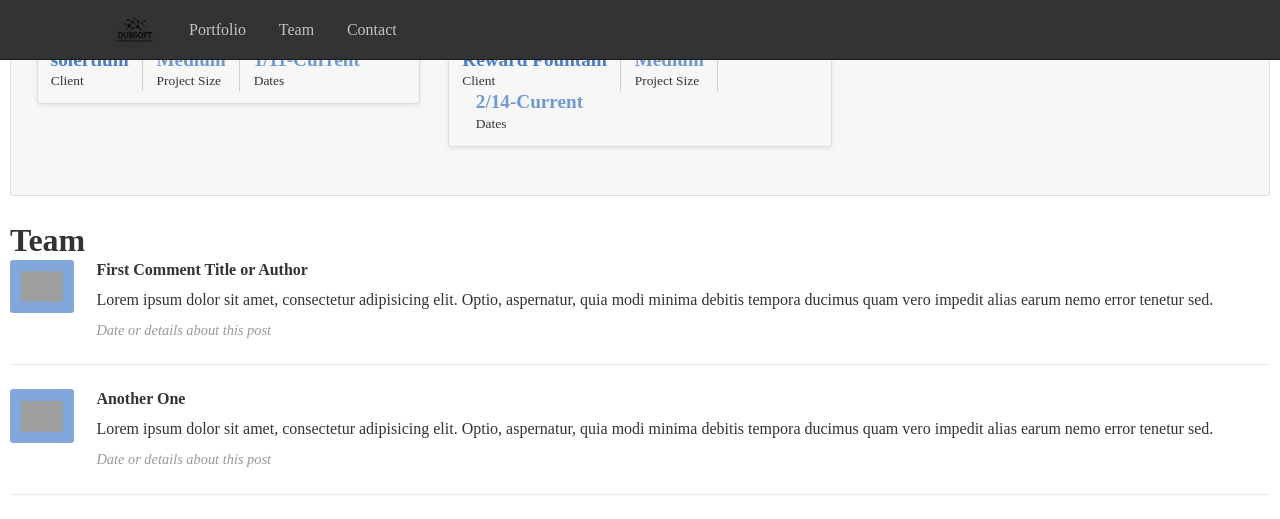
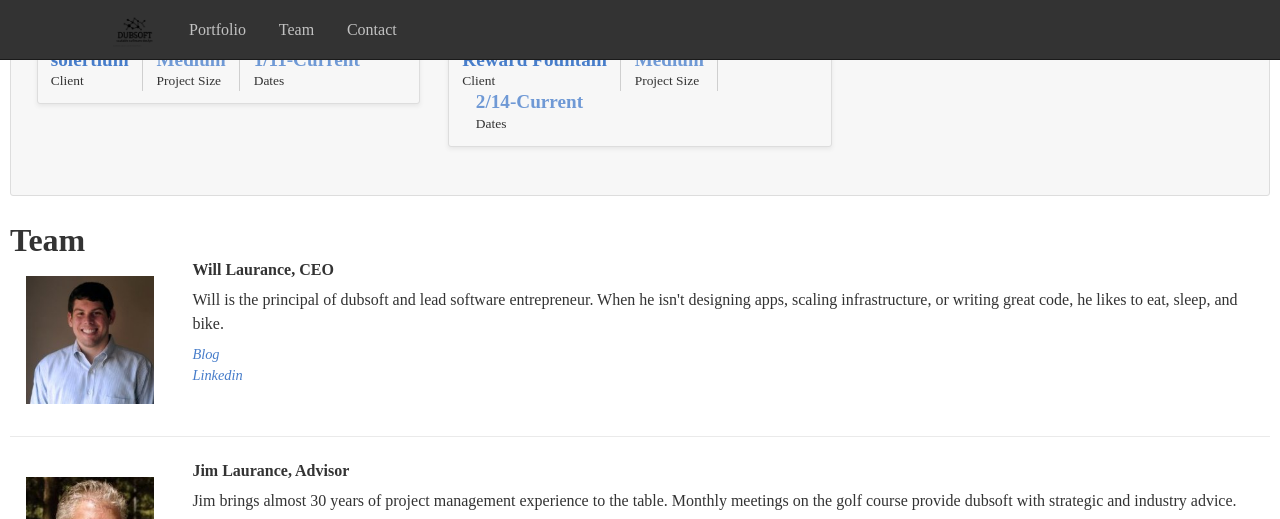
Before and after one commit to dubsoft/dubsoft-www, a Jekyll site: the page built from index.html, in a window 1280 px wide and 1400 px high, scrolled down 678 px. Shown: the top 519 px of the window. Built offline with Jekyll 4.4.1, drawn with Linux system fonts in a browser that asks for light colours; nearby versions of some CDN libraries; Markdown is read by kramdown in place of the engine named in the settings; grey boxes are pictures that could not be loaded.

Commit message:
Add team

```diff
--- a/_includes/refills/_comment.scss
+++ b/_includes/refills/_comment.scss
@@ -1,7 +1,7 @@
 .comment {
   $comment-gutter: 1.4em;
-  $comment-image-padding: .7em;
-  $comment-image-width: 4em;
+  $comment-image-padding: 1em;
+  $comment-image-width: 10em;
   $comment-color: $base-font-color;
   $comment-background: lighten($base-accent-color, 15);
   $comment-detail-color: transparentize($comment-color, .5);
@@ -27,7 +27,6 @@
       height: auto;
       border-radius: $base-border-radius;
       padding: $comment-image-padding;
-      background: $comment-background;
       display: block;
       max-width: none;
     }
--- a/_includes/team.html
+++ b/_includes/team.html
@@ -1,22 +1,25 @@
 <h2>Team</h2>
 <div class="comment">
   <div class="comment-image">
-    <img src="https://raw.githubusercontent.com/thoughtbot/refills/master/source/images/placeholder_logo_1.png" alt="Logo image">
+    <img src="/images/will.jpg" alt="Will Laurance CEO"></img>
   </div>
   <div class="comment-content">
-    <h1>First Comment Title or Author</h1>
-    <p>Lorem ipsum dolor sit amet, consectetur adipisicing elit. Optio, aspernatur, quia modi minima debitis tempora ducimus quam vero impedit alias earum nemo error tenetur sed.</p>
-    <p class="comment-detail">Date or details about this post</p>
+    <h1>Will Laurance, CEO</h1>
+    <p>Will is the principal of dubsoft and lead software entrepreneur. When he isn't designing apps,
+    scaling infrastructure, or writing great code, he likes to eat, sleep, and bike.</p>
+    <p class="comment-detail"><a target="_blank" href="http://www.wlaurance.com">Blog</a>
+    <br/>
+    <a target="_blank" href="http://www.linkedin.com/in/wlaurance">Linkedin</a>
+    </p>
   </div>
 </div>
 
 <div class="comment">
   <div class="comment-image">
-    <img src="https://raw.githubusercontent.com/thoughtbot/refills/master/source/images/placeholder_logo_2.png" alt="Logo image">
+    <img src="/images/jim.jpg" alt="Jim Laurance Advisor">
   </div>
   <div class="comment-content">
-    <h1>Another One</h1>
-    <p>Lorem ipsum dolor sit amet, consectetur adipisicing elit. Optio, aspernatur, quia modi minima debitis tempora ducimus quam vero impedit alias earum nemo error tenetur sed.</p>
-    <p class="comment-detail">Date or details about this post</p>
+    <h1>Jim Laurance, Advisor</h1>
+    <p>Jim brings almost 30 years of project management experience to the table. Monthly meetings on the golf course provide dubsoft with strategic and industry advice.</p>
   </div>
 </div>
```
Also changed, not shown: images/jim.jpg (added), images/will.jpg (added).
